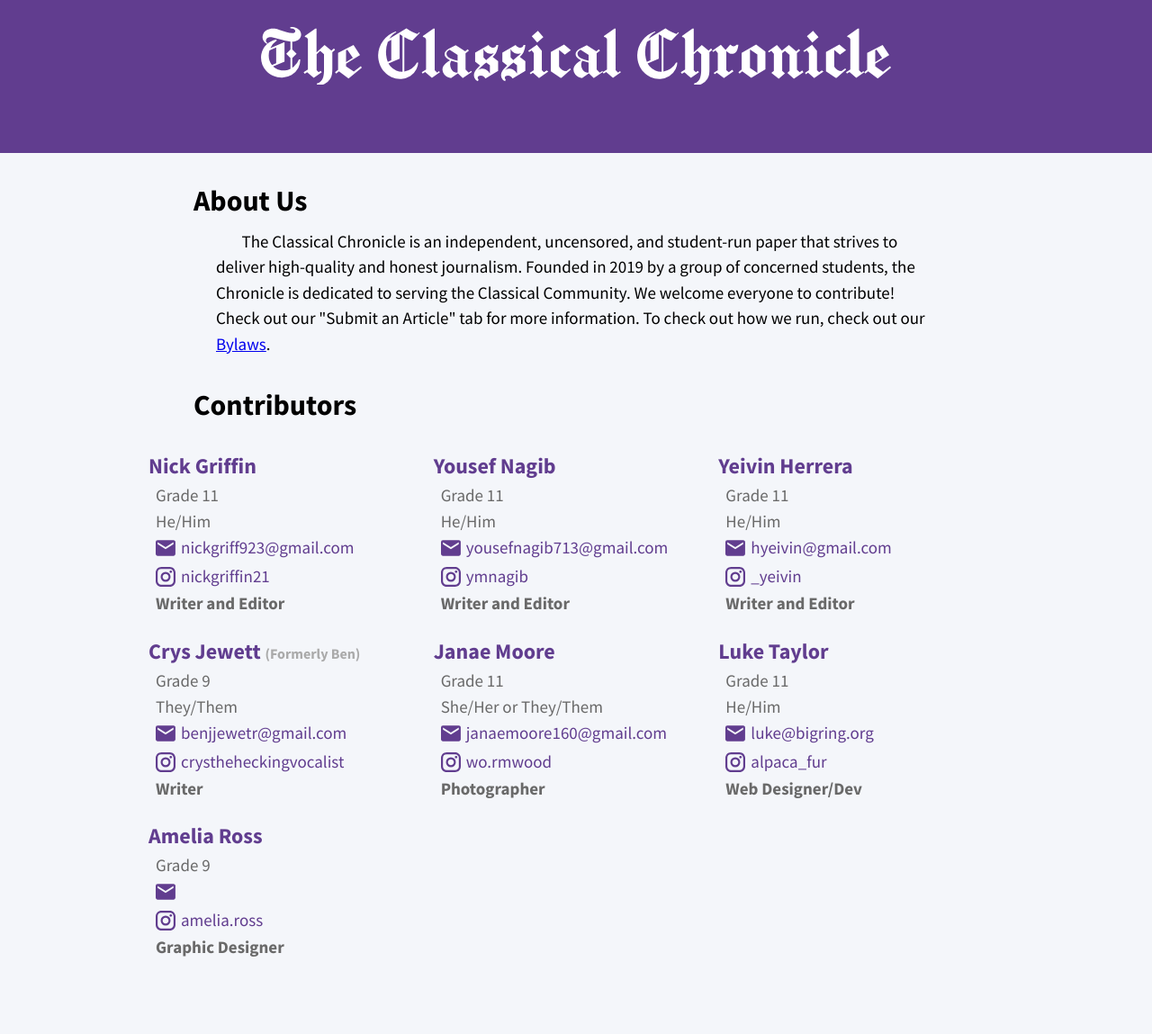
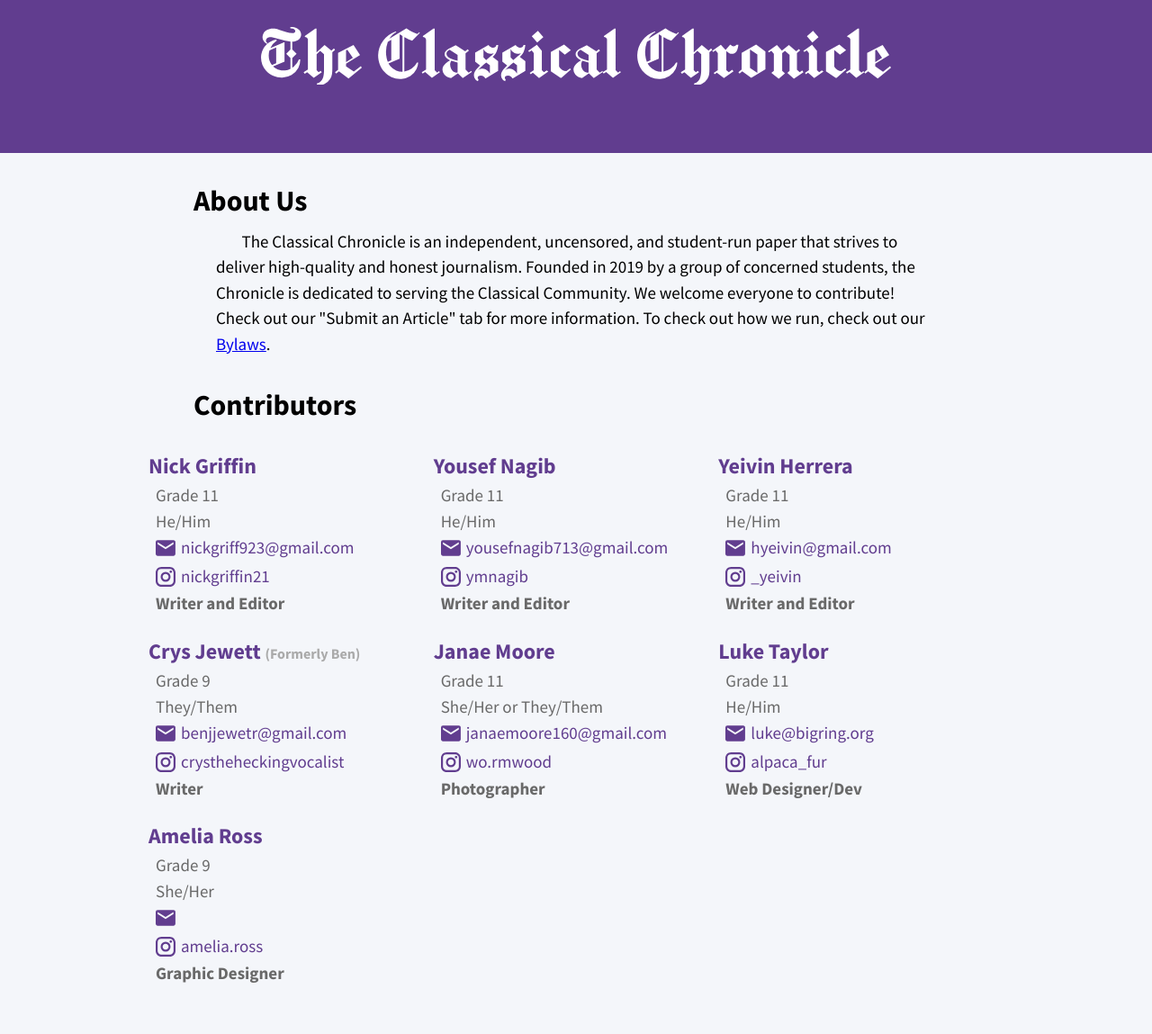
Before and after one commit to lixitrixi/classical-chronicle, a Jekyll site: the page built from about.html, in a window 1280 px wide. Shown: the whole page at 90% size. Built offline with Jekyll 4.4.1, drawn with Linux system fonts in a browser that asks for light colours; before the commit the page ends 1120 px from its top, so only the background shows below that.

Commit message:
Update contributors.yml

```diff
--- a/_data/contributors.yml
+++ b/_data/contributors.yml
@@ -42,7 +42,7 @@
 
 - name: Amelia Ross
   grade: 9
-  pronouns:
+  pronouns: She/Her
   email:
   instagram: amelia.ross
   role: Graphic Designer
```
